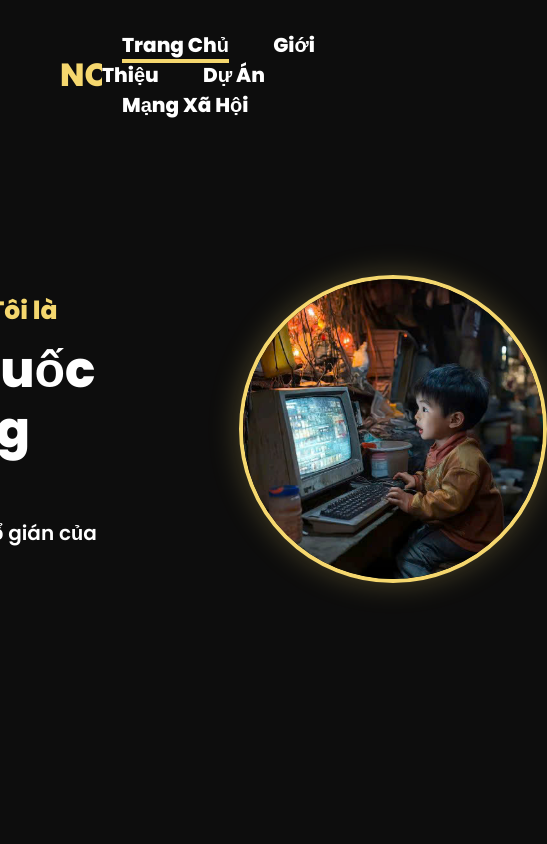
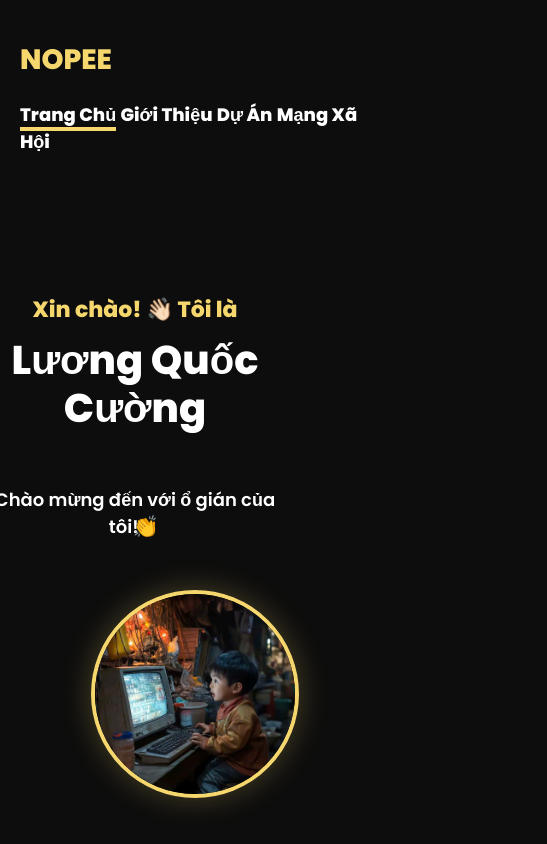
Before and after one commit to nopeelqc/i-mlqc, a plain HTML site: page index.html in a window 390 px wide. Shown: the whole page, 547 px wide, since content can reach past the window. Drawn offline with Linux system fonts and the light colour scheme; files whose address does not match are found by name.

Commit message:
style.css

```diff
--- a/style.css
+++ b/style.css
@@ -136,6 +136,57 @@ nav a.active {
   animation: wave 2.25s infinite;
 }
 
+/* CSS cho màn hình nhỏ hơn (ví dụ: điện thoại) */
+@media (max-width: 768px) {
+  header {
+    padding: 20px;
+    flex-direction: column; /* Chuyển các phần tử header xuống cột dọc */
+    align-items: flex-start; /* Căn trái các phần tử trong header */
+  }
+
+  header h1 {
+    font-size: 28px;
+    margin-bottom: 10px; /* Thêm khoảng cách bên dưới tiêu đề */
+  }
+
+  nav {
+    width: 100%; /* Chiều rộng 100% để các link điều hướng chiếm toàn bộ chiều ngang */
+    flex-direction: column; /* Chuyển các link điều hướng xuống cột dọc */
+    align-items: flex-start; /* Căn trái các link điều hướng */
+    margin-top: 10px; /* Thêm khoảng cách phía trên các link điều hướng */
+  }
+
+  nav a {
+    margin: 10px 0; /* Thêm khoảng cách trên và dưới mỗi link */
+    font-size: 18px;
+  }
+
+  .container {
+    padding: 40px;
+    flex-direction: column; /* Chuyển nội dung xuống cột dọc */
+    align-items: center; /* Căn giữa các phần tử trong container */
+    text-align: center; /* Căn giữa chữ trong text-section */
+    gap: 40px; /* Giảm khoảng cách giữa các phần tử */
+  }
+
+  .text-section h2 {
+    font-size: 22px;
+  }
+
+  .text-section h1 {
+    font-size: 40px;
+  }
+
+  .text-section p {
+    font-size: 18px;
+  }
+
+  .avatar {
+    width: 200px;
+    height: 200px;
+  }
+}
+
 @keyframes wave {
   0% { transform: rotate(0deg); }
   10% { transform: rotate(20deg); }
```
